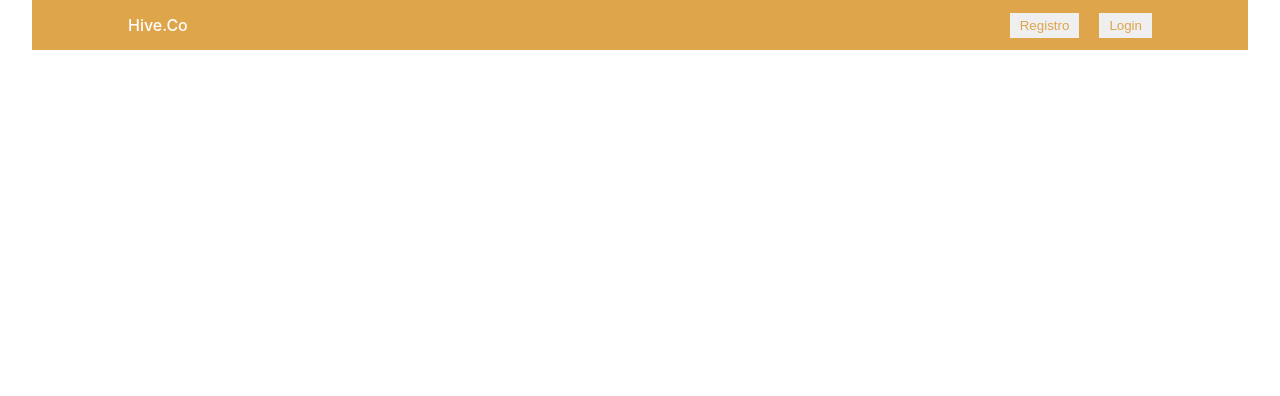
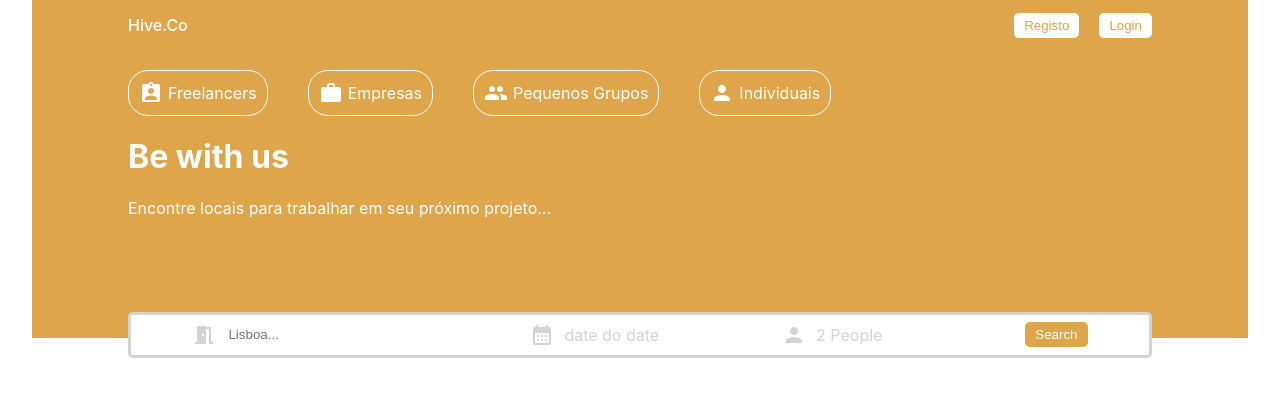
Before and after one commit to Edvunge/ProjetoFinalGrupo6, a Next.js app in the folder projeto_final/: page / in a window 1280 px wide. Shown: the top 396 px of the page. Built offline with nearby package versions, Linux system fonts and the light colour scheme.

Commit message:
Navbar e Header quase prontas

```diff
--- a/projeto_final/src/components/header/Header.js
+++ b/projeto_final/src/components/header/Header.js
@@ -1,10 +1,58 @@
 import styles from "./Header.module.css";
+import WorkIcon from "@mui/icons-material/Work";
+import GroupIcon from "@mui/icons-material/Group";
+import PersonIcon from "@mui/icons-material/Person";
+import AssignmentIndIcon from "@mui/icons-material/AssignmentInd";
+import MeetingRoomIcon from "@mui/icons-material/MeetingRoom";
+import CalendarMonthIcon from "@mui/icons-material/CalendarMonth";
 
 export const Header = () => {
   return (
     <div className={styles.header}>
-      <div className={styles.headerlist}>
-        <div className={styles.headerlistitem}></div>
+      <div className={styles.headerContainer}>
+        <div className={styles.headerList}>
+          <div className={styles.headerListItem}>
+            <AssignmentIndIcon />
+            <span>Freelancers</span>
+          </div>
+          <div className={styles.headerListItem}>
+            <WorkIcon />
+            <span>Empresas</span>
+          </div>
+          <div className={styles.headerListItem}>
+            <GroupIcon />
+            <span>Pequenos Grupos</span>
+          </div>
+          <div className={styles.headerListItem}>
+            <PersonIcon />
+            <span>Individuais</span>
+          </div>
+        </div>
+        <h1 className={styles.headerTitle}>Be with us</h1>
+        <p className={styles.headerDescription}>
+          Encontre locais para trabalhar em seu próximo projeto...
+        </p>
+        <div className={styles.headerSearch}>
+          <div className={styles.headerSearchItem}>
+            <MeetingRoomIcon className={styles.headerIcon} />
+            <input
+              type="text"
+              placeholder="Lisboa..."
+              className={styles.headerSearchInput}
+            ></input>
+          </div>
+          <div className={styles.headerSearchItem}>
+            <CalendarMonthIcon className={styles.headerIcon} />
+            <span className={styles.headerSearchText}>date do date</span>
+          </div>
+          <div className={styles.headerSearchItem}>
+            <PersonIcon className={styles.headerIcon} />
+            <span className={styles.headerSearchText}>2 People</span>
+          </div>
+          <div className={styles.headerSearchItem}>
+            <button className={styles.headerButton}>Search</button>
+          </div>
+        </div>
       </div>
     </div>
   );
--- a/projeto_final/src/components/header/Header.module.css
+++ b/projeto_final/src/components/header/Header.module.css
@@ -0,0 +1,76 @@
+.header {
+    background-color: #dea54b;
+    color: white;
+    display: flex;
+    justify-content: center;
+    position: relative;
+}
+
+.headerContainer {
+    width: 100%;
+    max-width: 1024px;
+    margin: 20px 0px 100px 0px;
+}
+
+.headerList {
+    display: flex;
+    gap: 40px;
+}
+
+.headerListItem {
+    display: flex;
+    align-items: center;
+    gap: 5px;
+    border: 1px solid white;
+    padding: 10px;
+    border-radius: 20px;
+}
+
+.headerDescription {
+    margin: 20px 0px;
+}
+
+.headerSearch {
+    height: 30px;
+    background-color: white;
+    border: 3px solid lightgray;
+    display: flex;
+    align-items: center;
+    justify-content: space-around;
+    padding: 20px 0px;
+    border-radius: 5px;
+    position: absolute;
+    bottom: -20px;
+    width: 100%;
+    max-width: 1024px;
+}
+
+.headerIcon {
+    color: lightgray;
+}
+
+.headerSearchItem {
+    display: flex;
+    align-items: center;
+    gap: 10px;
+}
+
+.headerSearchInput {
+    border: none;
+    outline: none;
+}
+
+.headerButton {
+    margin-left: 20px;
+    border: none;
+    border-radius: 5px;
+    padding: 5px 10px;
+    cursor: pointer;
+    color: white;
+    background-color: #dea54b;
+}
+
+.headerSearchText {
+    color: lightgray;
+    cursor: pointer;
+}
--- a/projeto_final/src/components/navbar/Navbar.js
+++ b/projeto_final/src/components/navbar/Navbar.js
@@ -1,4 +1,5 @@
 import styles from "./Navbar.module.css";
+import HailIcon from "@mui/icons-material/Hail";
 
 export const Navbar = () => {
   return (
@@ -6,7 +7,7 @@ export const Navbar = () => {
       <div className={styles.navconteiner}>
         <span className={styles.logo}>Hive.Co</span>
         <div className={styles.navitens}>
-          <button className={styles.navbutton}>Registro</button>
+          <button className={styles.navbutton}>Registo</button>
           <button className={styles.navbutton}>Login</button>
         </div>
       </div>
--- a/projeto_final/src/components/navbar/Navbar.module.css
+++ b/projeto_final/src/components/navbar/Navbar.module.css
@@ -21,7 +21,9 @@
 .navbutton {
     margin-left: 20px;
     border: none;
+    border-radius: 5px;
     padding: 5px 10px;
     cursor: pointer;
     color: #dea54b;
+    background-color: white;
 }
```
